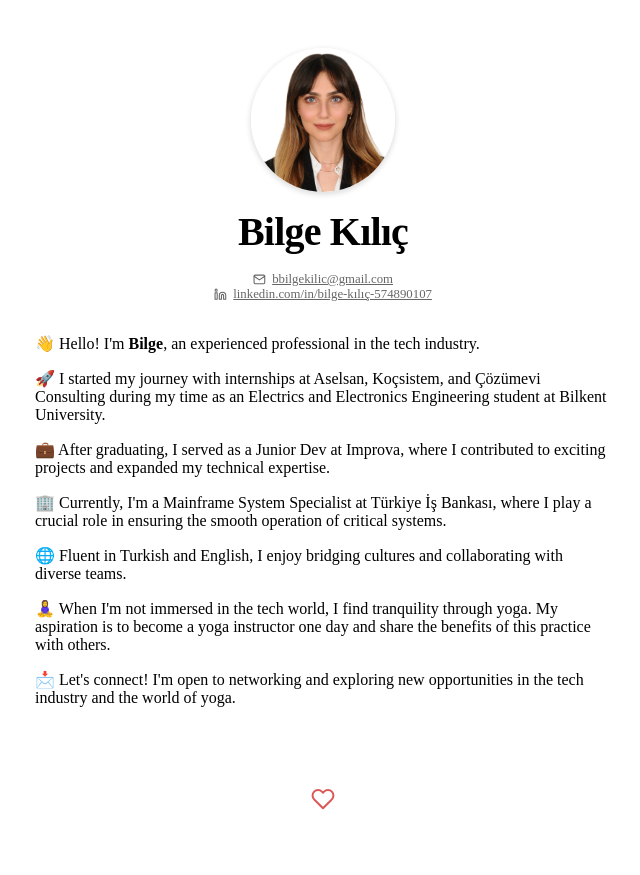
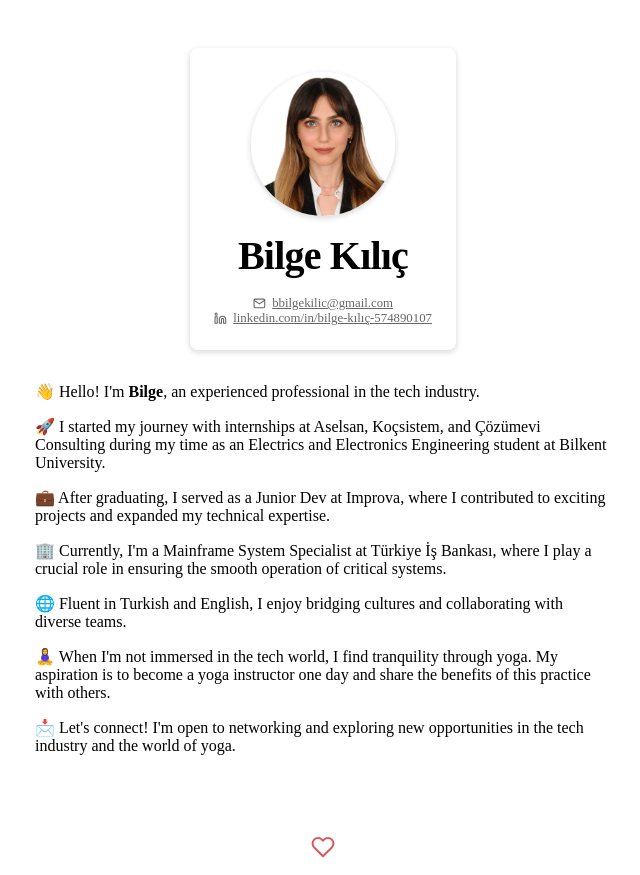
Before and after one commit to MazlumSerbest/bilge-info, a Next.js app: page / in a window 1280 px wide. Shown: the whole page, without its empty margins (317-957 px from the left). Before the commit the page ends 827 px from the top, so only its background shows below. Built offline with nearby package versions, Linux system fonts and the light colour scheme.

Commit message:
Added easteregg

```diff
--- a/components/layout.js
+++ b/components/layout.js
@@ -23,6 +23,8 @@
                     <meta name="og:title" content={siteTitle} />
                 </Head>
                 <header className={styles.header}>
+                    <section className={styles.headerCard}>
+
                     {home ? (
                         <>
                             <Image
@@ -55,7 +57,6 @@
                                 </h2>
                             </>
                         )}
-                </header>
                     <section className={styles.linkSection}>
                         <a href={"mailto:" + mail} className={utilStyles.link}>
                             <Icon.Mail className={utilStyles.linkIcon}></Icon.Mail>
@@ -66,6 +67,8 @@
                             <span className={utilStyles.linkText}>linkedin.com/in/bilge-kılıç-574890107</span>
                         </a>
                     </section>
+                    </section>
+                </header>
                 <main>{children}</main>
                 {!home && (
                     <div className={styles.backToHome}>
--- a/components/layout.module.css
+++ b/components/layout.module.css
@@ -8,12 +8,19 @@
     display: flex;
     flex-direction: column;
     align-items: center;
+    margin-bottom: 2rem;
+}
+
+.headerCard {
+    display: flex;
+    flex-direction: column;
+    align-items: center;
+    background: white;
+    padding: 1.5rem;
+    border-radius: 0.50rem;
+    box-shadow: 0 2px 5px 1px rgba(64,60,67,0.16);
 }
 
 .backToHome {
     margin: 3rem 0 0;
 }
-
-.linkSection {
-    margin-bottom: 2rem;
-}
--- a/pages/index.js
+++ b/pages/index.js
@@ -2,8 +2,20 @@
 import Layout, { siteTitle } from "../components/layout";
 import utilStyles from "../styles/utils.module.css";
 import * as Icon from "react-feather";
+import { useRouter, redirect } from "next/navigation";
 
 export default function Home() {
+  const router = useRouter();
+  let clickCount = 0;
+
+  const handleClick = () => {
+    clickCount++;
+
+    if (clickCount % 5 == 0) {
+      router.push("https://youtu.be/dQw4w9WgXcQ");
+    }
+  };
+
   return (
     <Layout home>
       <Head>
@@ -19,7 +31,7 @@
         <p>📩 Let's connect! I'm open to networking and exploring new opportunities in the tech industry and the world of yoga.</p>
       </section>
       <section className={utilStyles.heartSection}>
-        <Icon.Heart></Icon.Heart>
+        <Icon.Heart onClick={handleClick}/>
       </section>
     </Layout>
   )
--- a/styles/global.css
+++ b/styles/global.css
@@ -25,3 +25,8 @@
     max-width: 100%;
     display: block;
 }
+
+/* p {
+    text-align: justify;
+    text-justify: auto;
+ } */
```
Also changed, not shown: 1 other file (tests, documents, lock files or other folders). Lines whose indentation alone changed are shown as unchanged.
